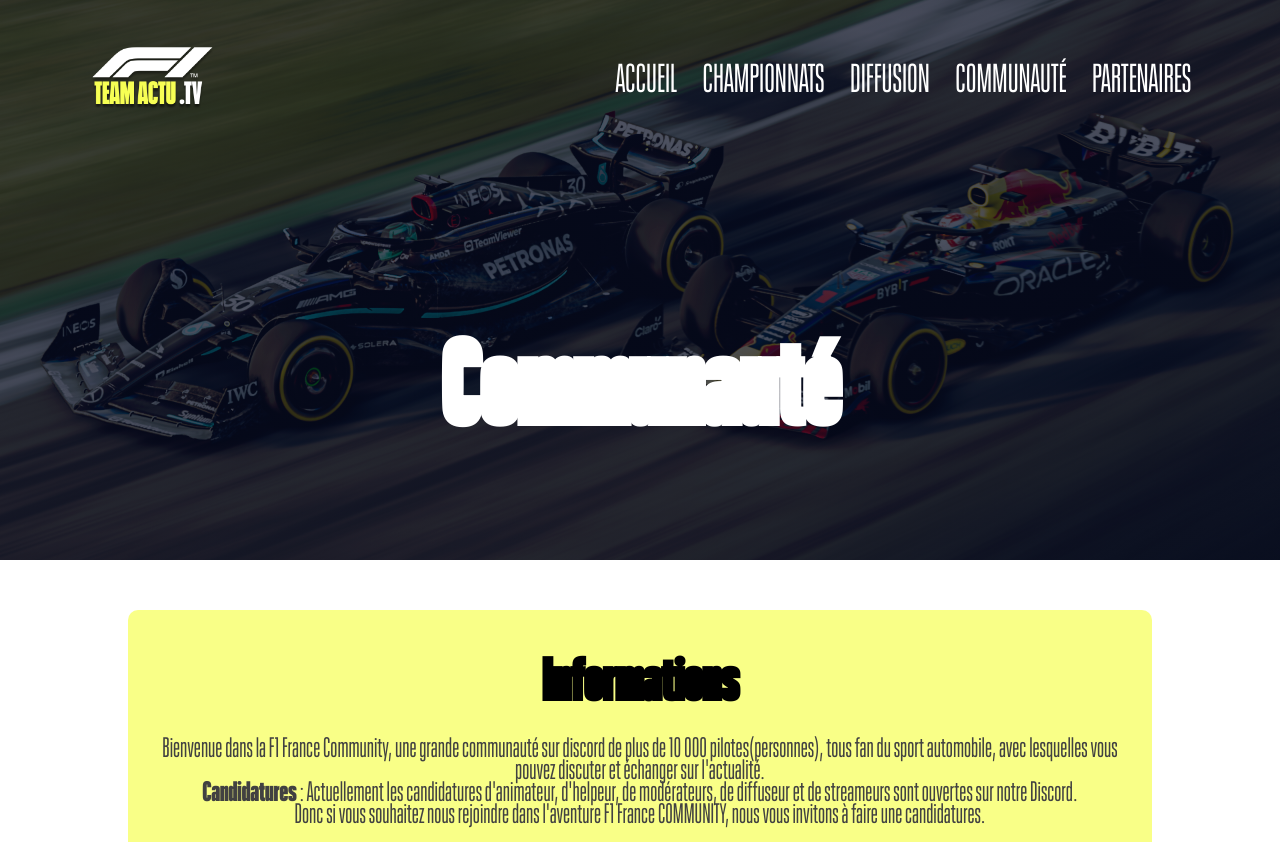
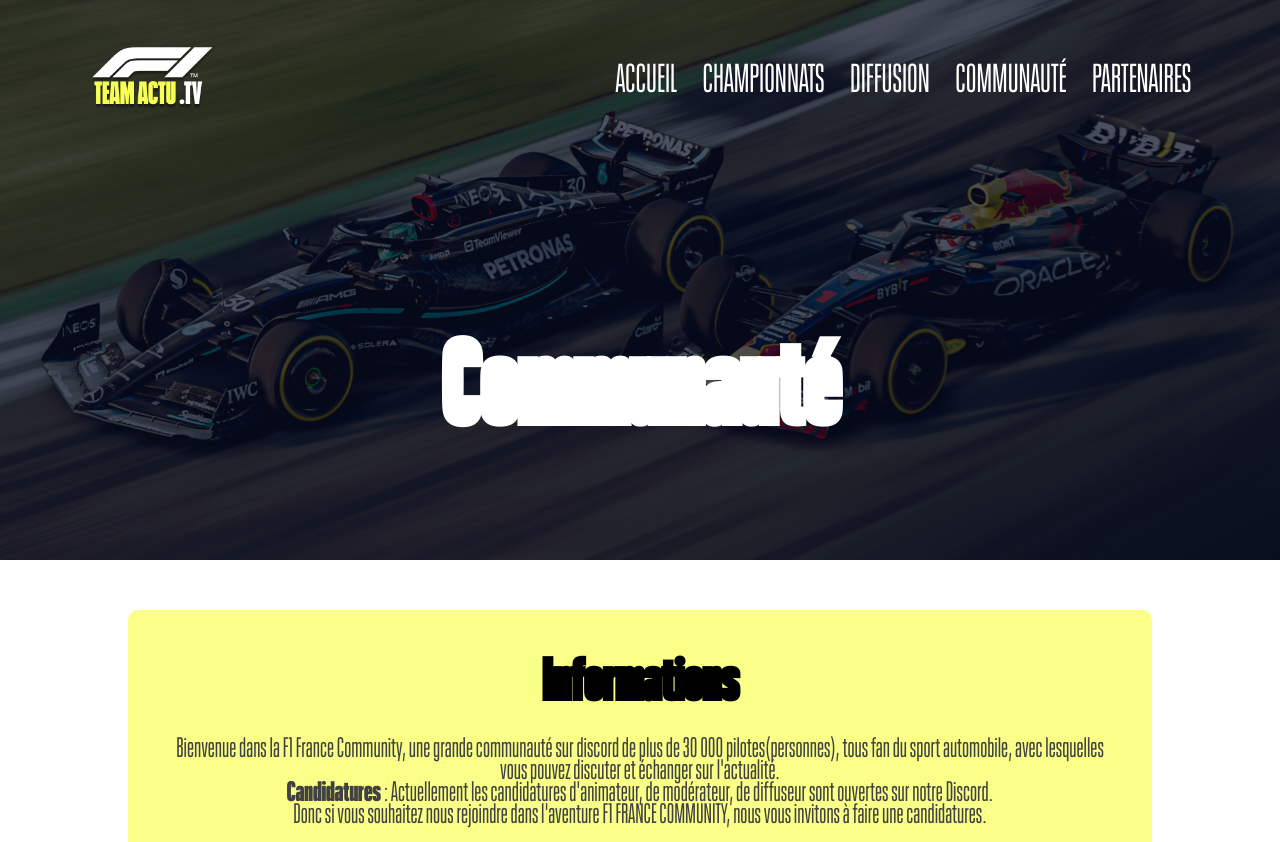
Before and after one commit to F1TeamCommunity/FTC, a plain HTML site: page src/commu.html in a window 1280 px wide. Shown: the top 842 px of the page. Drawn offline with nearby package versions, Linux system fonts and the light colour scheme; grey boxes are pictures that could not be loaded.

Commit message:
Update commu.html

```diff
--- a/src/commu.html
+++ b/src/commu.html
@@ -34,11 +34,10 @@
             <h1>Informations</h1>
             <p>
                 Bienvenue dans la F1 France Community, une grande communauté sur discord de plus
-                de 10 000 pilotes(personnes), tous fan du sport automobile, avec lesquelles vous pouvez discuter
+                de 30 000 pilotes(personnes), tous fan du sport automobile, avec lesquelles vous pouvez discuter
                 et échanger sur l'actualité. <br>
-                <span class="bold">Candidatures</span> : Actuellement les candidatures d'animateur, d'helpeur, de modérateurs, de diffuseur
-                et de streameurs sont ouvertes sur notre Discord. <br>
-                Donc si vous souhaitez nous rejoindre dans l'aventure F1 France COMMUNITY, nous vous invitons à faire une candidatures.
+                <span class="bold">Candidatures</span> : Actuellement les candidatures d'animateur, de modérateur, de diffuseur sont ouvertes sur notre Discord. <br>
+                Donc si vous souhaitez nous rejoindre dans l'aventure F1 FRANCE COMMUNITY, nous vous invitons à faire une candidatures.
             </p>
             <iframe src="https://discord.com/widget?id=872208191432323143&theme=dark" width="350" height="500" allowtransparency="true" frameborder="0" sandbox="allow-popups allow-popups-to-escape-sandbox allow-same-origin allow-scripts"></iframe>
         </div>
```
